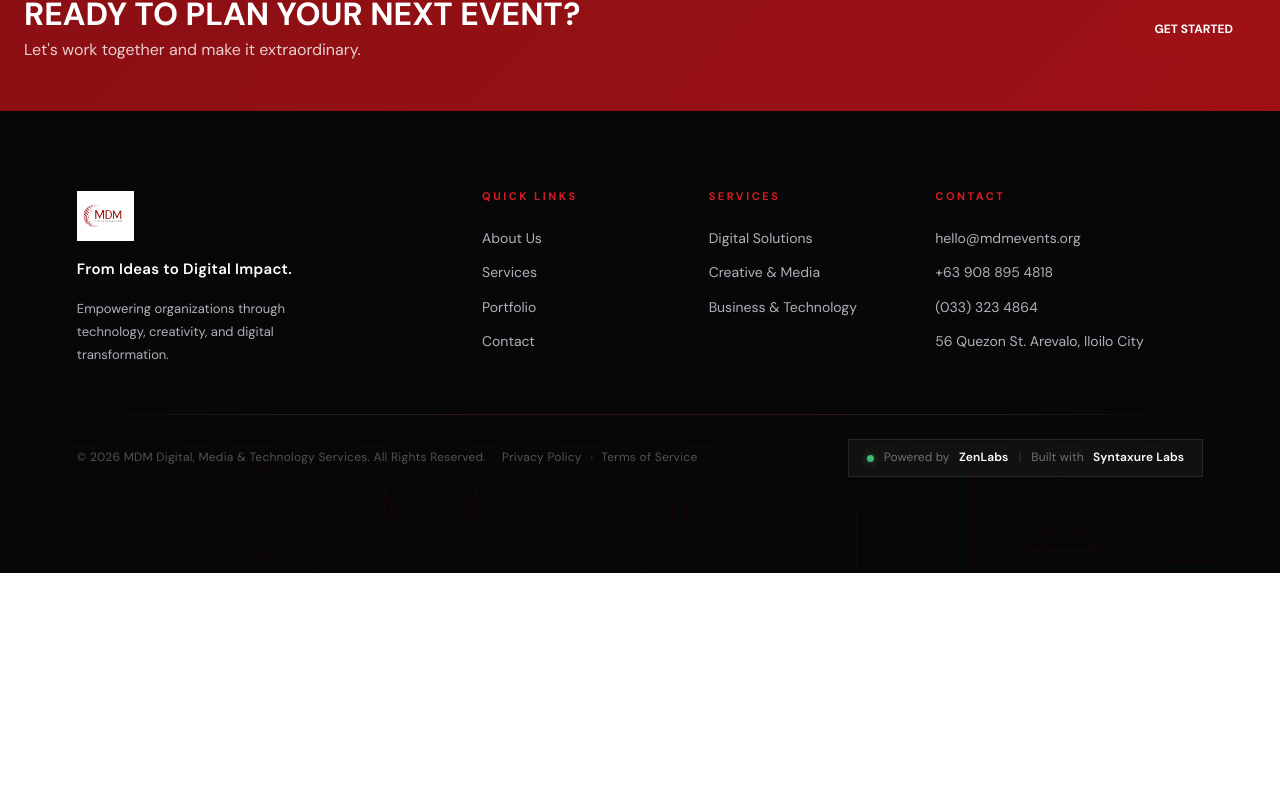
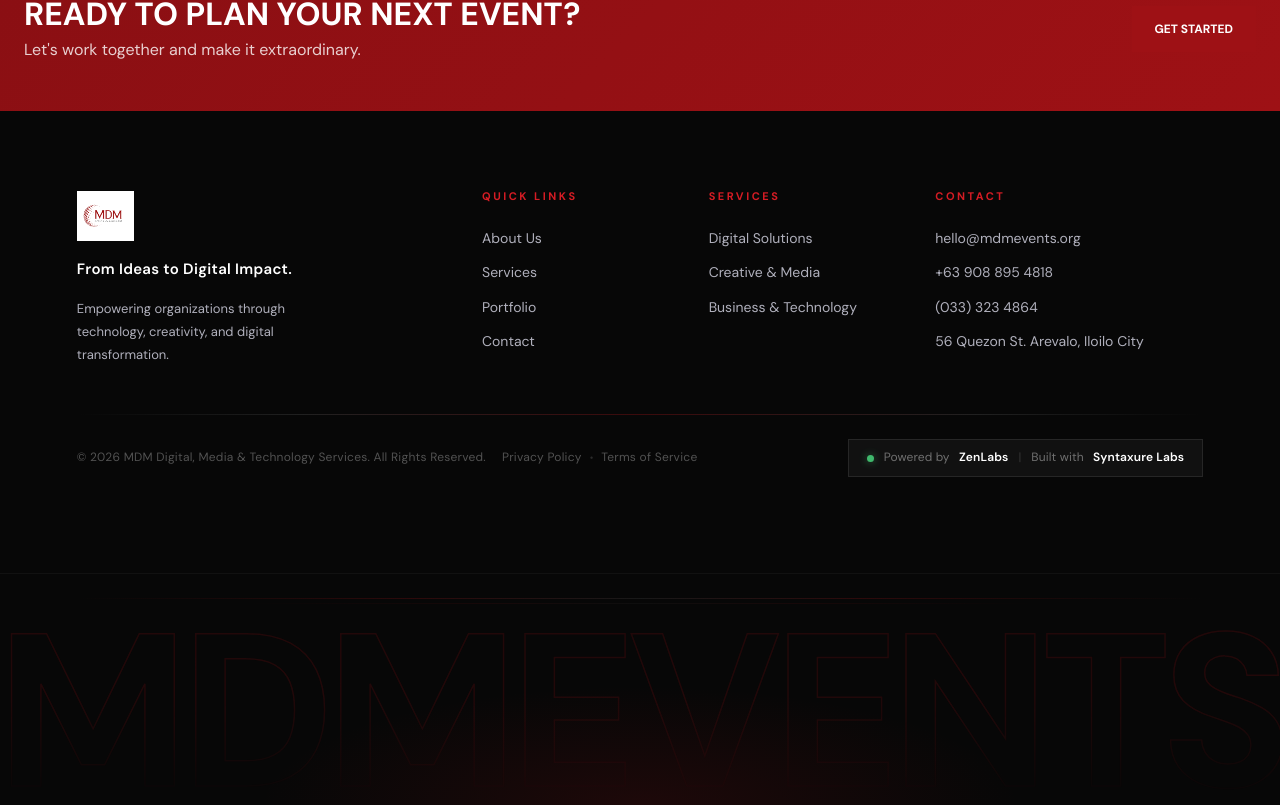
Before and after one commit to J-Akiru5/mdm, a Next.js app: page / in a window 1280 px wide. Shown: the part 6586-7391 px from the top of the page. Before the commit the page ends 7159 px from the top, so only its background shows below. Built offline with nearby package versions, Linux system fonts and the light colour scheme; no server answers; the database is empty.

Commit message:
feat(footer): add dedicated MDMEVENTS watermark banner with own space, decorative lines and red glow

```diff
--- a/src/components/layout/Footer.module.css
+++ b/src/components/layout/Footer.module.css
@@ -225,27 +225,82 @@
   }
 }
 
-/* ── Watermark ─────────────────────────────── */
-/* Now truly edge-to-edge — no container constraint */
-.watermark {
+/* ── Watermark Banner — dedicated in-flow section — no overlap ——————— */
+.watermarkBanner {
+  position: relative;
+  width: 100%;
+  /* Enough height to fully house the giant text */
+  padding: 24px 0 0;
+  overflow: hidden;
+  display: flex;
+  flex-direction: column;
+  align-items: center;
+  /* Subtle top separator */
+  border-top: 1px solid rgba(255, 255, 255, 0.04);
+}
+
+/* Two thin horizontal decorative lines above the text */
+.watermarkLines {
+  display: flex;
+  flex-direction: column;
+  gap: 4px;
+  width: 100%;
+  padding: 0 6%;
+  margin-bottom: 16px;
+}
+
+.watermarkLines span {
+  display: block;
+  height: 1px;
+  background: linear-gradient(
+    to right,
+    transparent,
+    rgba(158, 17, 21, 0.25) 30%,
+    rgba(255, 255, 255, 0.07) 50%,
+    rgba(158, 17, 21, 0.25) 70%,
+    transparent
+  );
+}
+
+.watermarkLines span:last-child {
+  opacity: 0.4;
+  transform: scaleX(0.7);
+}
+
+/* The giant outlined brand name — sits in normal document flow */
+.watermarkText {
+  font-family: var(--font-heading);
+  font-size: 17vw;
+  font-weight: 900;
+  text-transform: uppercase;
+  letter-spacing: -0.04em;
+  line-height: 0.85;
+  white-space: nowrap;
+  color: transparent;
+  /* Outlined — MDM brand red stroke */
+  -webkit-text-stroke: 1.5px rgba(158, 17, 21, 0.18);
+  text-stroke: 1.5px rgba(158, 17, 21, 0.18);
+  pointer-events: none;
+  user-select: none;
+  /* Fade the bottom edge into the footer bg */
+  -webkit-mask-image: linear-gradient(to bottom, black 40%, transparent 100%);
+  mask-image: linear-gradient(to bottom, black 40%, transparent 100%);
+}
+
+/* Red radial ambient glow below the text */
+.watermarkGlow {
   position: absolute;
-  bottom: -3vw;
+  bottom: 0;
   left: 50%;
   transform: translateX(-50%);
-  font-family: var(--font-heading);
-  font-size: 15vw;
-  font-weight: 900;
-  text-transform: uppercase;
-  color: transparent;
-  /* Outlined text — MDM brand red tint */
-  -webkit-text-stroke: 1px rgba(158, 17, 21, 0.12);
-  text-stroke: 1px rgba(158, 17, 21, 0.12);
-  letter-spacing: -0.04em;
-  line-height: 1;
+  width: 60%;
+  height: 120px;
+  background: radial-gradient(
+    ellipse at center bottom,
+    rgba(158, 17, 21, 0.15) 0%,
+    transparent 70%
+  );
   pointer-events: none;
-  user-select: none;
-  white-space: nowrap;
-  z-index: 1;
 }
 
 /* ── Responsive ────────────────────────────── */
@@ -277,9 +332,8 @@
     grid-column: 1 / -1;
   }
 
-  .watermark {
-    font-size: 18vw;
-    bottom: -4vw;
+  .watermarkText {
+    font-size: 20vw;
   }
 }
 
@@ -305,8 +359,7 @@
     gap: 6px;
   }
 
-  .watermark {
-    font-size: 22vw;
-    bottom: -5vw;
+  .watermarkText {
+    font-size: 24vw;
   }
 }
--- a/src/components/layout/Footer.tsx
+++ b/src/components/layout/Footer.tsx
@@ -111,9 +111,17 @@ export default function Footer() {
         </div>
       </div>
 
-      {/* Full-width watermark — now truly edge-to-edge */}
-      <div className={styles.watermark} aria-hidden="true">
-        MDM Digital
+      {/* Dedicated watermark banner — its own in-flow space, no overlap */}
+      <div className={styles.watermarkBanner} aria-hidden="true">
+        {/* Decorative top line pair */}
+        <div className={styles.watermarkLines}>
+          <span />
+          <span />
+        </div>
+        {/* The big outlined brand name */}
+        <div className={styles.watermarkText}>MDMEVENTS</div>
+        {/* Red radial glow underneath the text */}
+        <div className={styles.watermarkGlow} />
       </div>
     </footer>
   );
```
